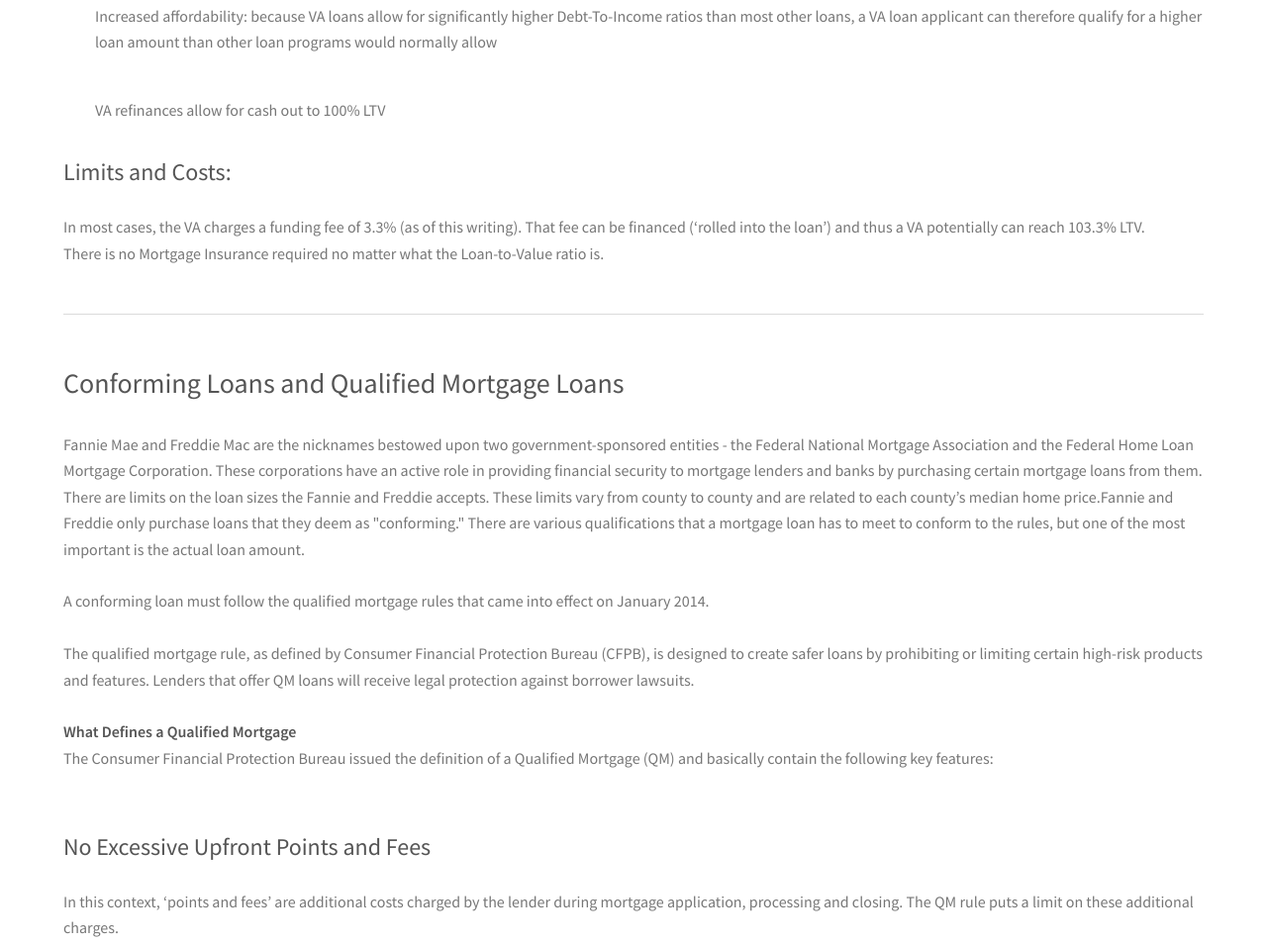
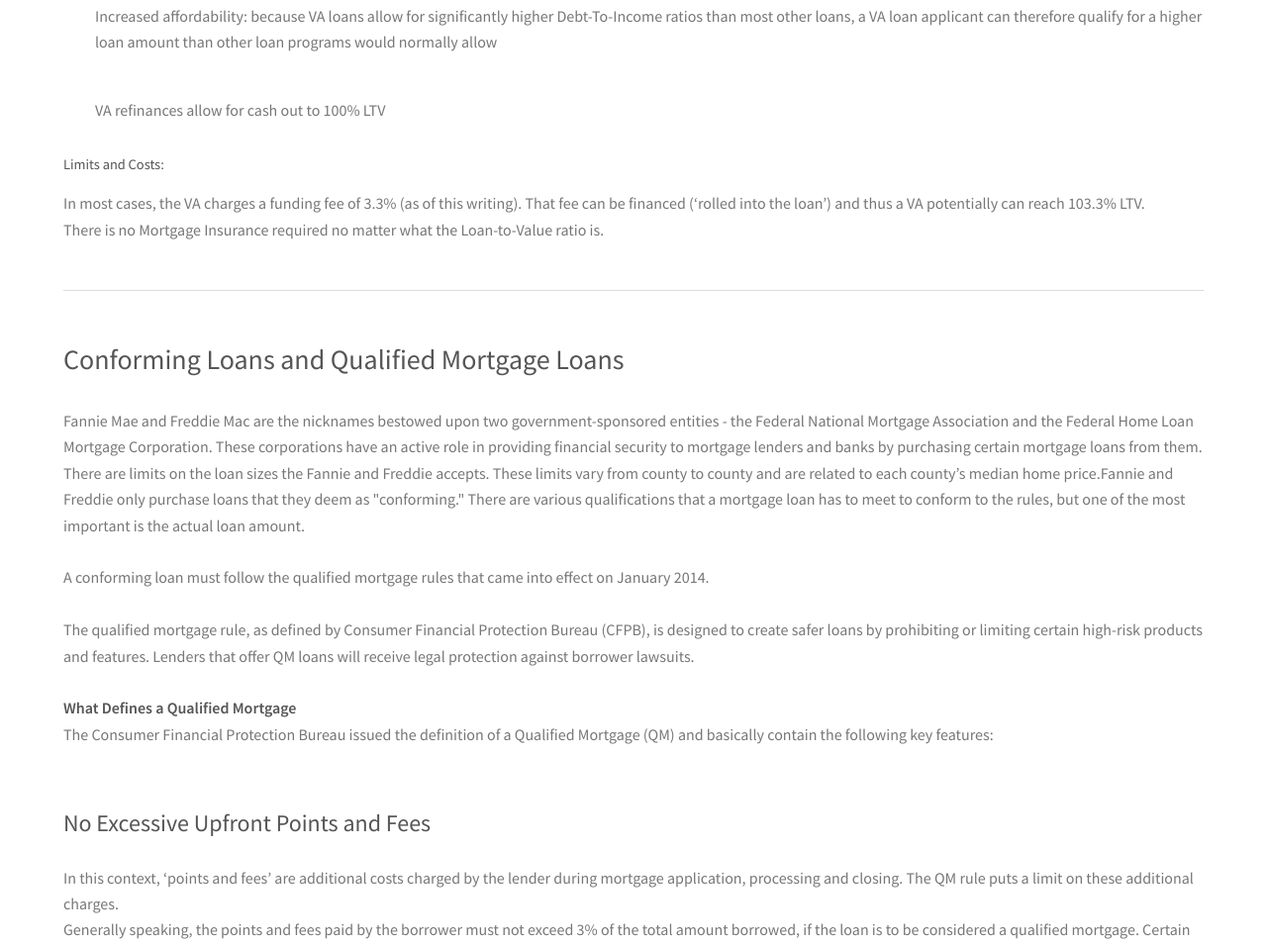
Before and after one commit to awiddy/Pacific-Mortgage, a plain HTML site: page loans.html in a window 1280 px wide. Shown: the part 1739-2692 px from the top of the page at 99% size. Drawn offline with Linux system fonts and the light colour scheme.

Commit message:
Update loans.html

```diff
--- a/loans.html
+++ b/loans.html
@@ -107,7 +107,7 @@
 								<br />
 								<dt>VA refinances allow for cash out to 100% LTV</dt>
 							</dl>
-							<h4>Limits and Costs:</h4>
+							<h5>Limits and Costs:</h5>
 							<dd>In most cases, the VA charges a funding fee of 3.3% (as of this writing). That fee can be financed (‘rolled into the loan’) and thus a VA
 								potentially can reach 103.3% LTV.</dd>
 							There is no Mortgage Insurance required no matter what the Loan-to-Value ratio is.
```
